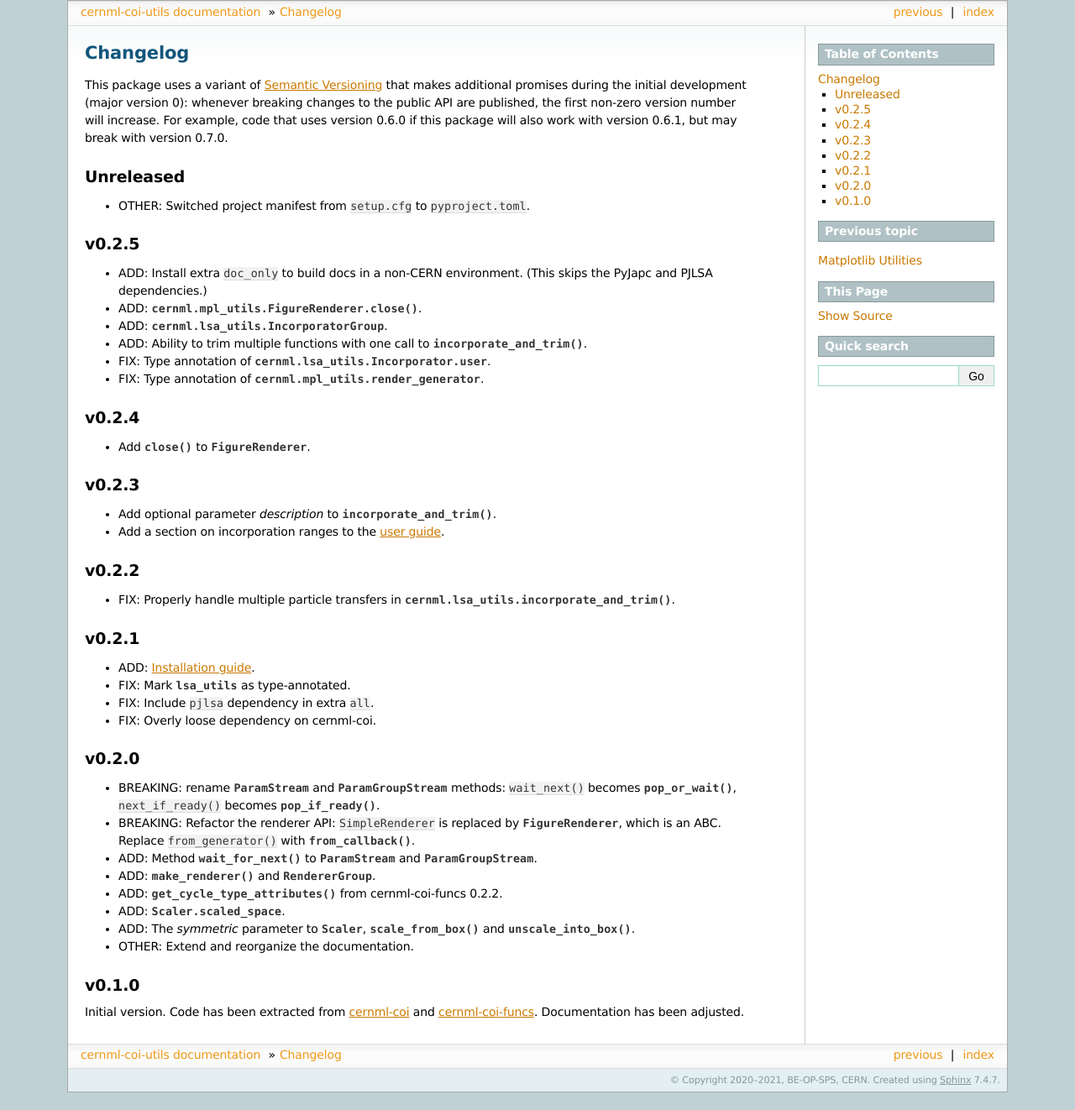
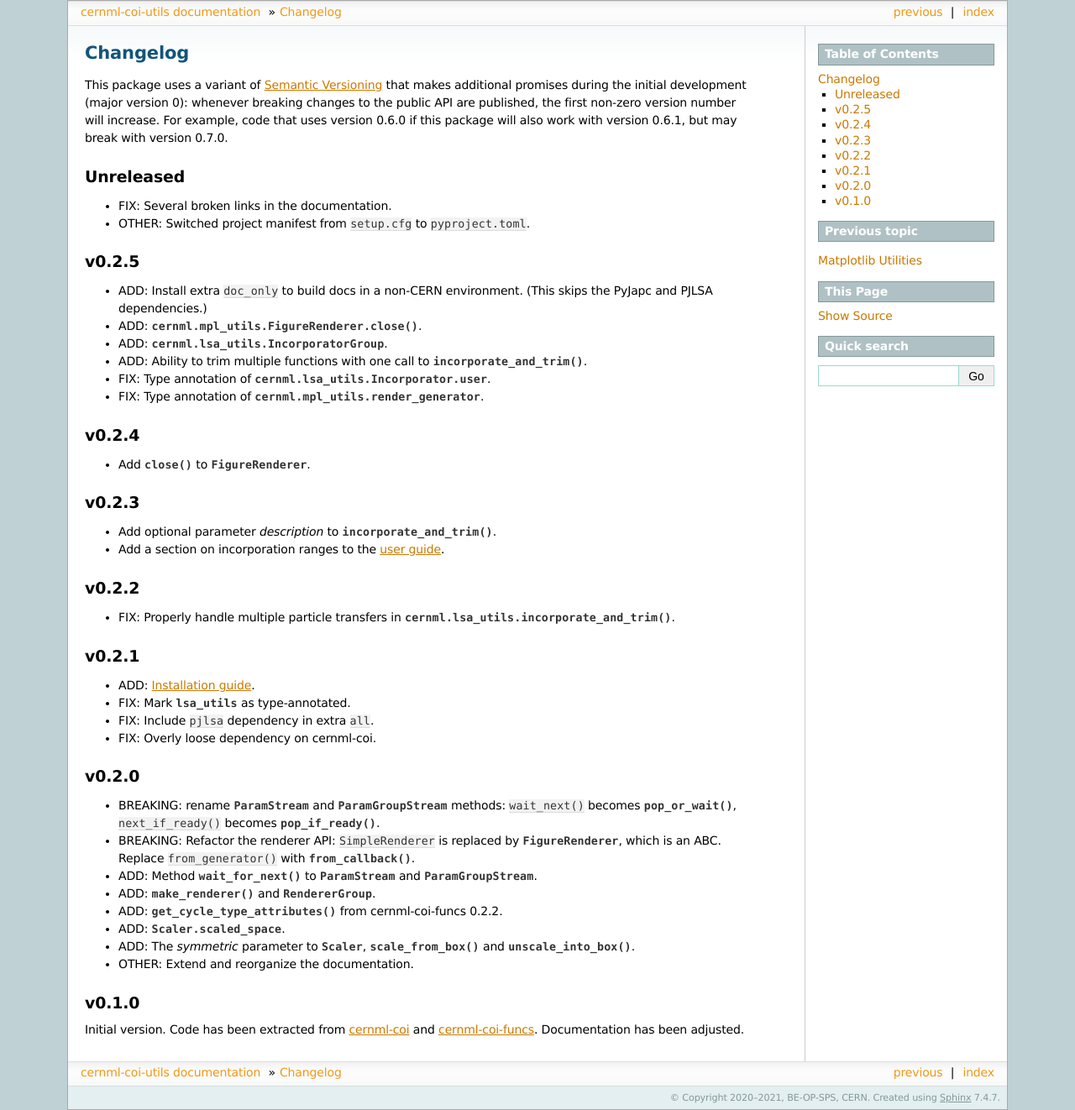
Before and after one commit to geoff-project/coi-utils, a Sphinx documentation site: the page built from docs/changelog.rst, in a window 1280 px wide. Shown: the whole page at 84% size. Built offline with Sphinx 7.4.7, drawn with Linux system fonts in a browser that asks for light colours; the version number could not be read and is left out; before the commit the page ends 1301 px from its top, so only the background shows below that.

Commit message:
Update changelog.

```diff
--- a/docs/changelog.rst
+++ b/docs/changelog.rst
@@ -11,6 +11,7 @@ version 0.7.0.
 Unreleased
 ----------
 
+- FIX: Several broken links in the documentation.
 - OTHER: Switched project manifest from ``setup.cfg`` to ``pyproject.toml``.
 
 v0.2.5
```
